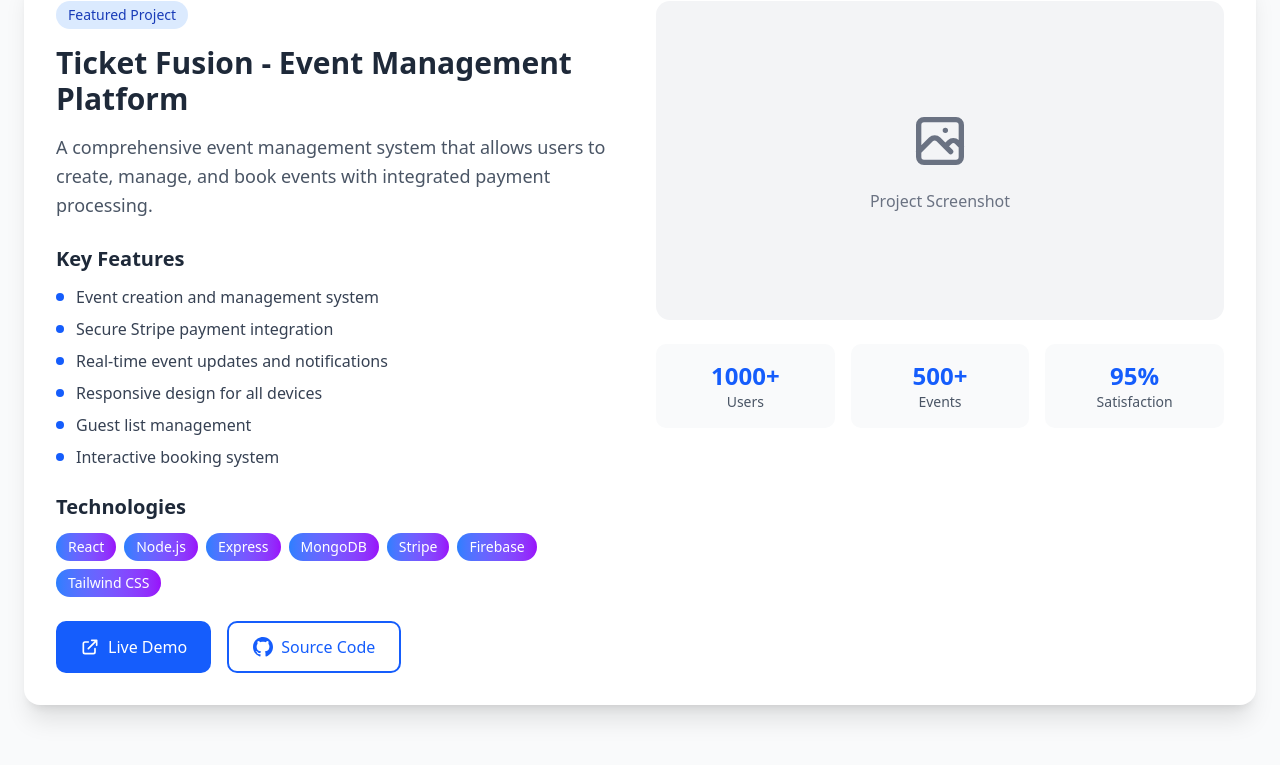
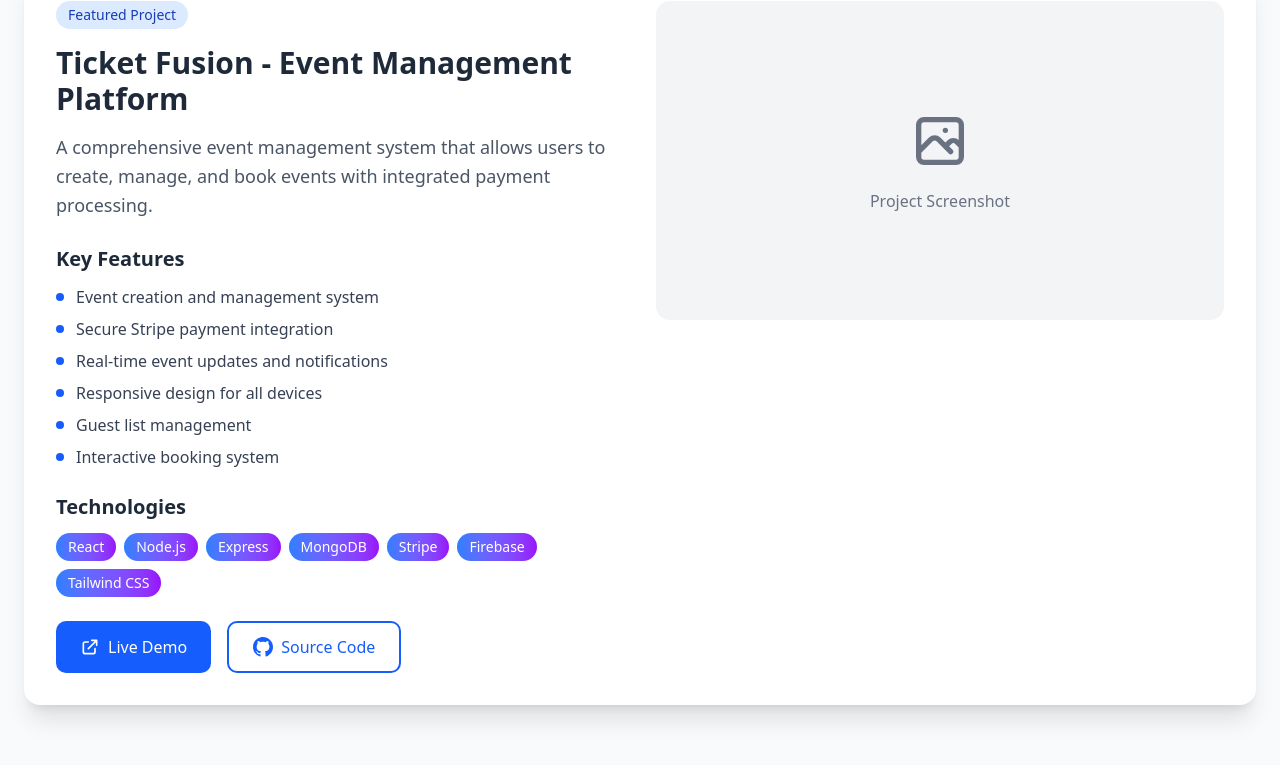
Before and after one commit to sakil470004/portfolio-mynul-3, a Next.js app: page / in a window 1280 px wide. Shown: the part 6526-7291 px from the top of the page. Built offline with nearby package versions, Linux system fonts and the light colour scheme.

Commit message:
remove unnessary star

```diff
--- a/app/components/Projects.tsx
+++ b/app/components/Projects.tsx
@@ -25,11 +25,6 @@ const Projects = () => {
         client: '#',
         server: '#'
       },
-      stats: {
-        users: '1000+',
-        events: '500+',
-        satisfaction: '95%'
-      },
       category: 'Full Stack'
     },
     {
@@ -49,11 +44,6 @@ const Projects = () => {
       links: {
         live: '#',
         github: '#'
-      },
-      stats: {
-        products: '10k+',
-        orders: '2500+',
-        rating: '4.8/5'
       },
       category: 'E-commerce'
     },
@@ -75,11 +65,6 @@ const Projects = () => {
         live: '#',
         github: '#'
       },
-      stats: {
-        tools: '25+',
-        users: '800+',
-        usage: '95%'
-      },
       category: 'Utility'
     },
     {
@@ -99,11 +84,6 @@ const Projects = () => {
       links: {
         live: '#',
         github: '#'
-      },
-      stats: {
-        products: '500+',
-        families: '1.2k+',
-        satisfaction: '92%'
       },
       category: 'E-commerce'
     },
@@ -125,11 +105,6 @@ const Projects = () => {
         live: '#',
         github: '#'
       },
-      stats: {
-        teams: '150+',
-        tasks: '5k+',
-        efficiency: '85%'
-      },
       category: 'Utility'
     },
     {
@@ -150,11 +125,6 @@ const Projects = () => {
         live: '#',
         github: '#'
       },
-      stats: {
-        downloads: '10k+',
-        locations: '1000+',
-        accuracy: '94%'
-      },
       category: 'Mobile App'
     },
     {
@@ -174,11 +144,6 @@ const Projects = () => {
       links: {
         live: '#',
         github: '#'
-      },
-      stats: {
-        bloggers: '800+',
-        articles: '25k+',
-        engagement: '76%'
       },
       category: 'Full Stack'
     }
@@ -293,15 +258,6 @@ const Projects = () => {
                       <p>Project Screenshot</p>
                     </div>
                   </div>
-
-                  <div className="grid grid-cols-3 gap-4">
-                    {Object.entries(projects[selectedProject].stats).map(([key, value], index) => (
-                      <div key={index} className="text-center bg-gray-50 dark:bg-gray-700 p-4 rounded-lg">
-                        <div className="text-2xl font-bold text-blue-600 dark:text-blue-400">{value}</div>
-                        <div className="text-sm text-gray-600 dark:text-gray-300 capitalize">{key}</div>
-                      </div>
-                    ))}
-                  </div>
                 </div>
               </div>
             </div>
```
